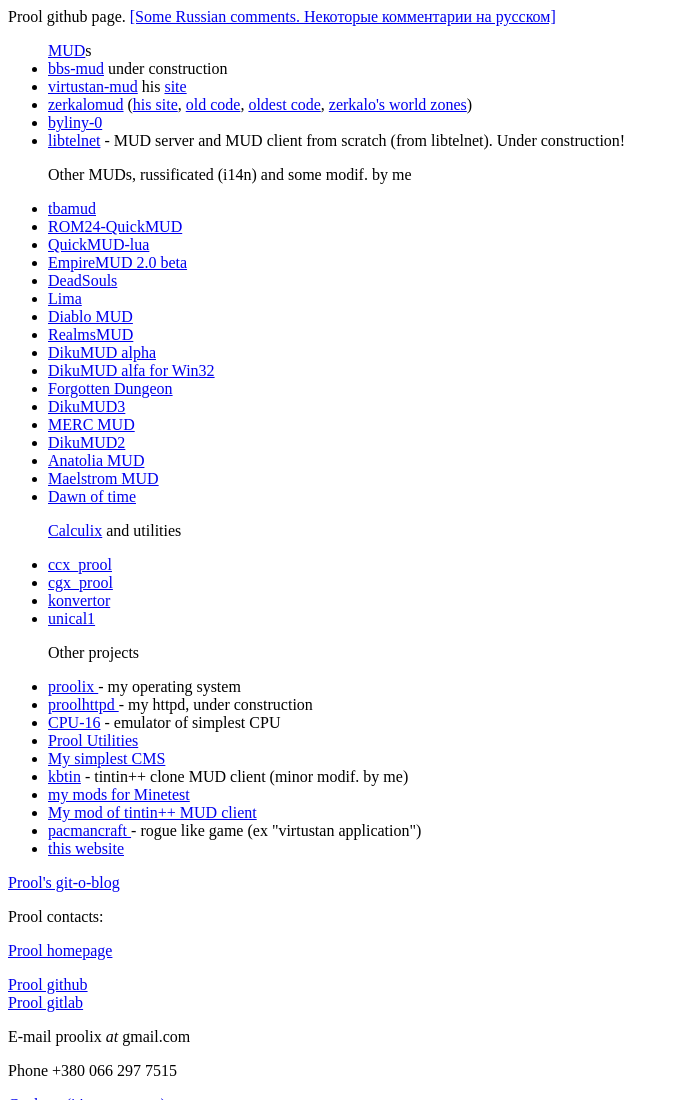
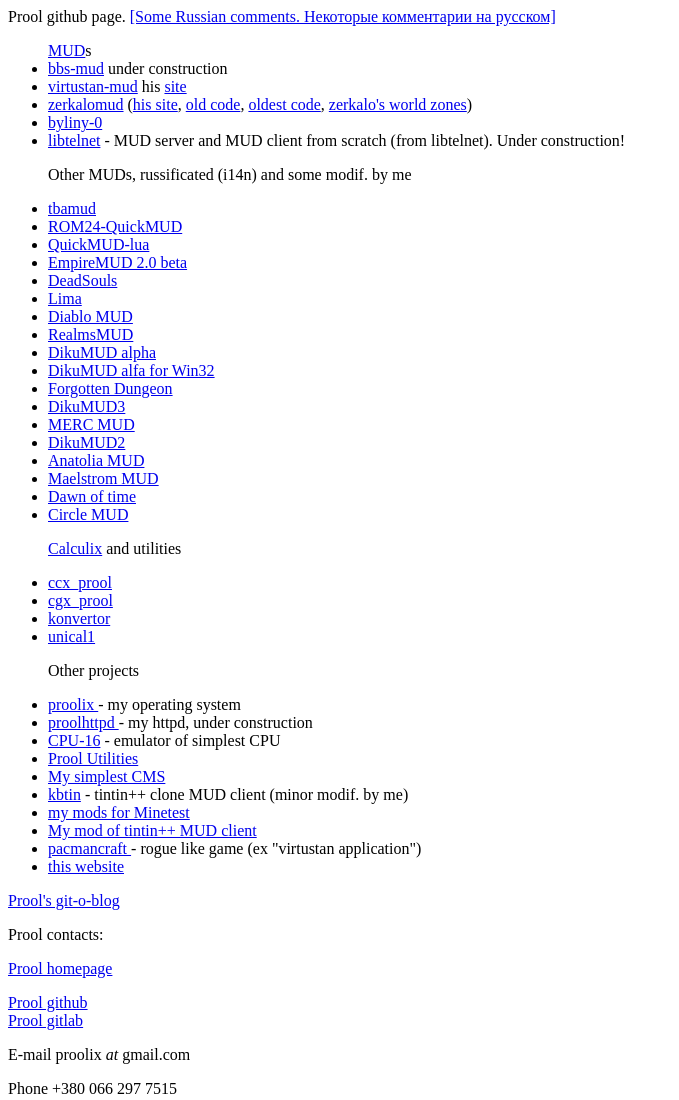
Before and after one commit to prool/prool.github.io, a plain HTML site: page index.html in a window 1280 px wide. Shown: the top 1100 px of the page, without its empty margins (0-679 px from the left). Drawn offline with Linux system fonts and the light colour scheme.

Commit message:
add fork of Circle MUD, modif. for 8 bit chars

```diff
--- a/index.html
+++ b/index.html
@@ -41,6 +41,7 @@ Other MUDs, russificated (i14n) and some modif. by me
 <li><a href="https://github.com/prool/anatoliamud">Anatolia MUD</a></li>
 <li><a href="https://github.com/prool/maelstrom-mud">Maelstrom MUD</a></li>
 <li><a href="https://github.com/prool/dawnoftime_1.69r">Dawn of time</a></li>
+<li><a href="https://github.com/prool/CircleMUD">Circle MUD</a></li>
 
 <p>
 <a href="http://www.calculix.de/">Calculix</a> and utilities
```
